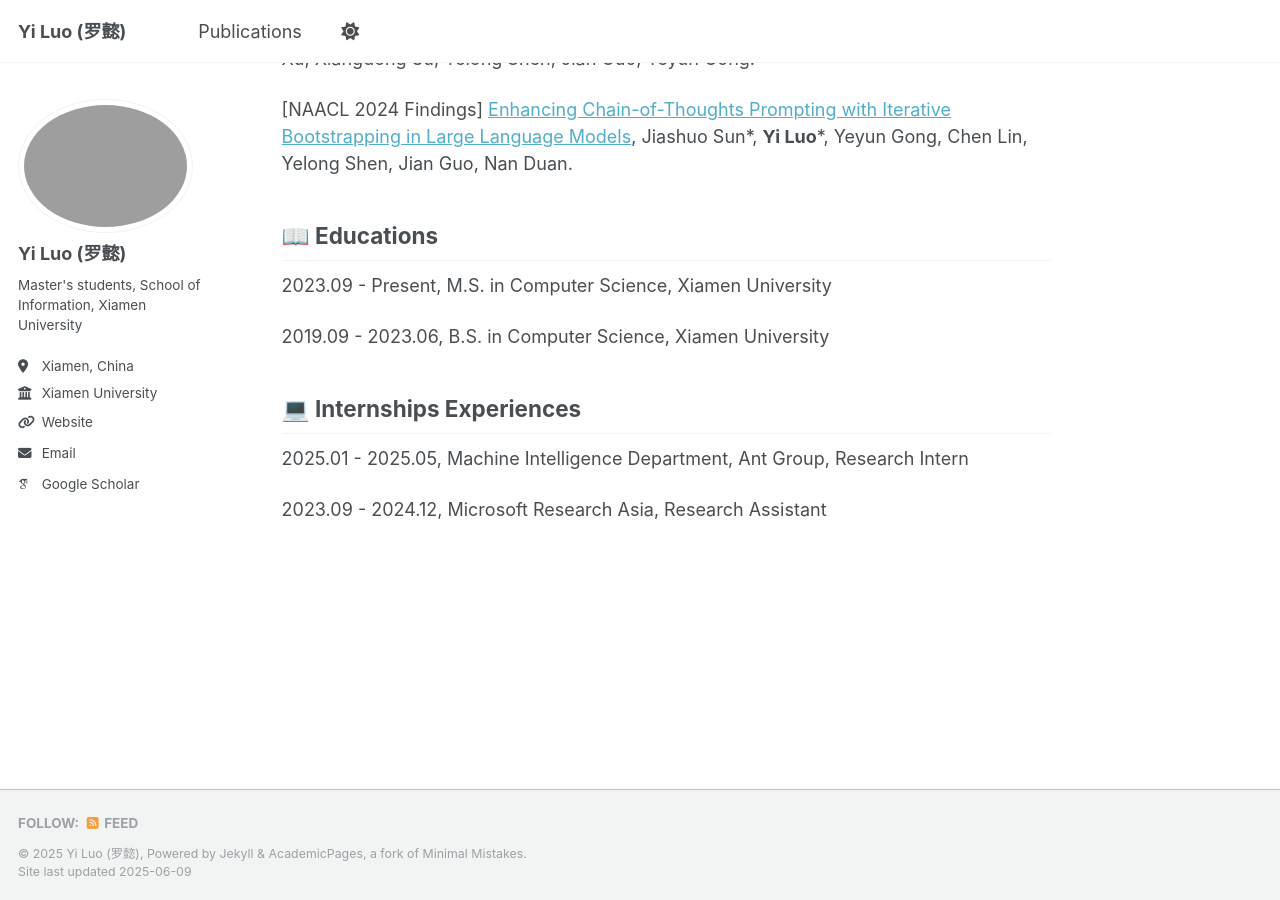
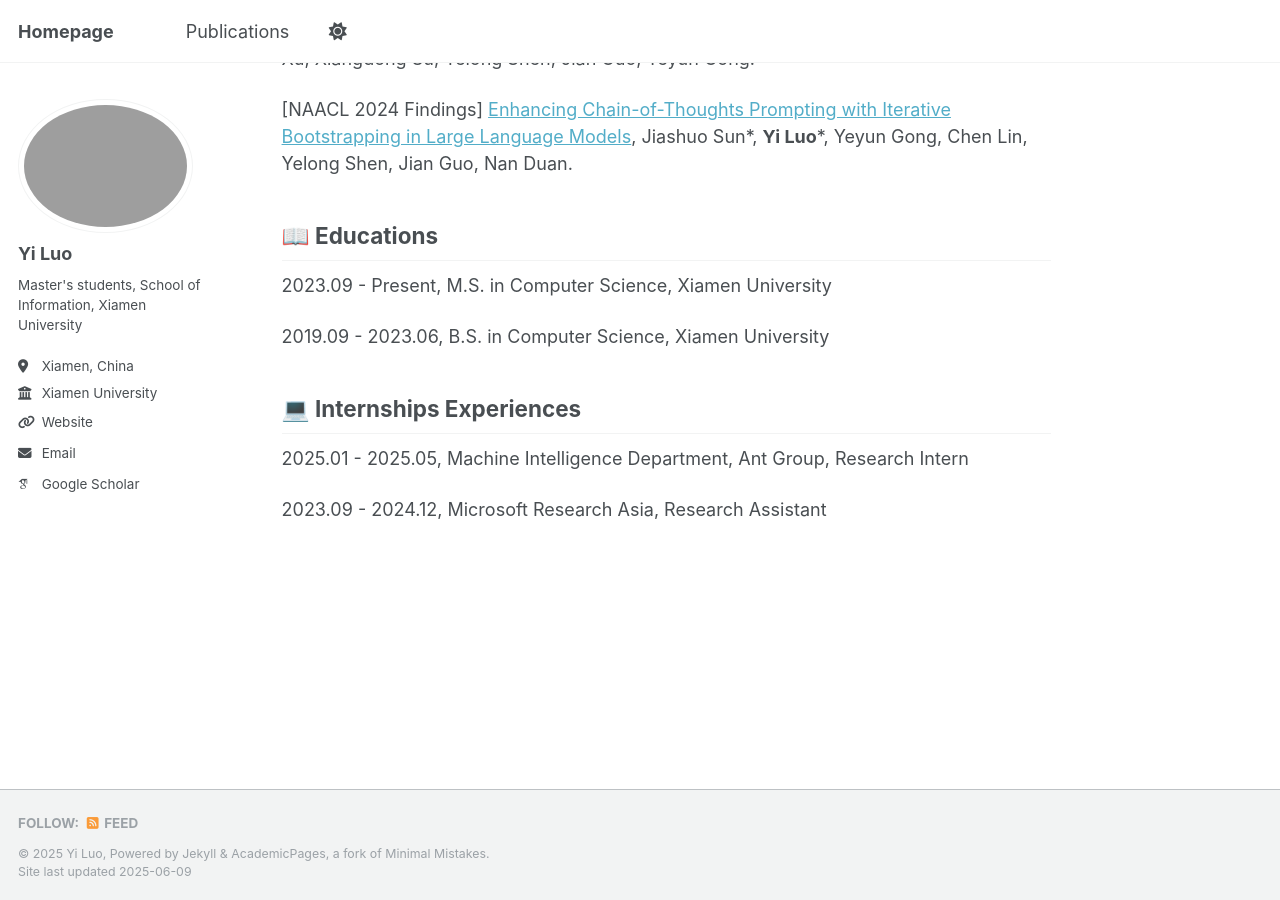
Before and after one commit to YiLuo59/YiLuo59.github.io, a Jekyll site: the page built from _pages/about.md, in a window 1280 px wide and 900 px high, scrolled down 1662 px. Built offline with Jekyll 4.4.1, drawn with Linux system fonts in a browser that asks for light colours; some web fonts are replaced.

Commit message:
Update _config.yml

```diff
--- a/_config.yml
+++ b/_config.yml
@@ -9,9 +9,9 @@
 # Basic Site Settings
 locale                   : "en-US"
 site_theme               : "default"
-title                    : "Yi Luo (罗懿)"
+title                    : "Homepage"
 title_separator          : "-"
-name                     : &name "Yi Luo (罗懿)"
+name                     : &name "Yi Luo"
 description              : &An Academic Website of Yi Luo"
 url                      : https://YiLuo59.github.io
 baseurl                  : "" # the subpath of your site, e.g. "/blog"
@@ -23,7 +23,7 @@ repository               : "YiLuo59/YiLuo59.github.io"
 author:
   # Biographic information
   avatar           : "profile.png"
-  name             : "Yi Luo (罗懿)"
+  name             : "Yi Luo"
   pronouns         : # example: "she/her"
   bio              : |
     Master's students,
```
